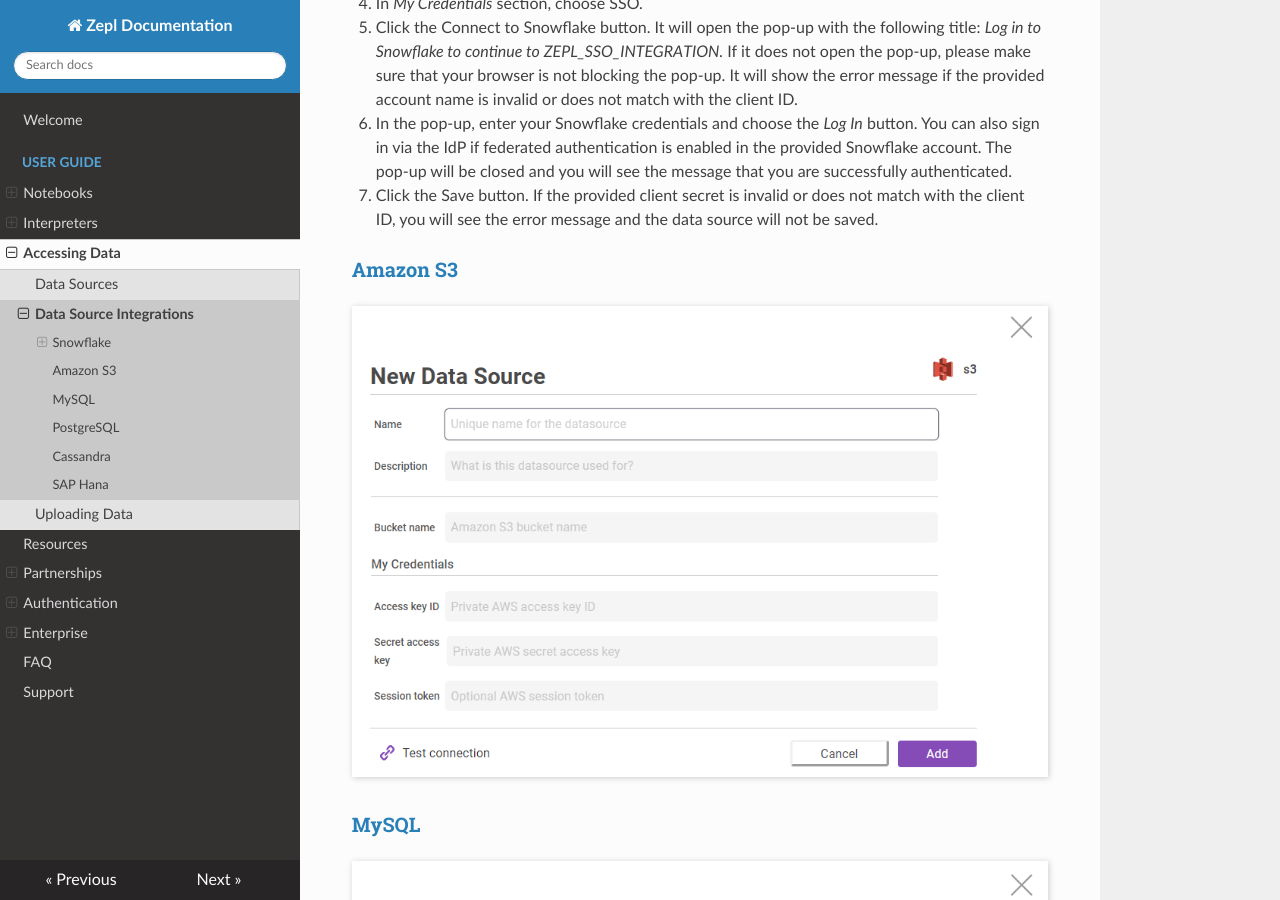
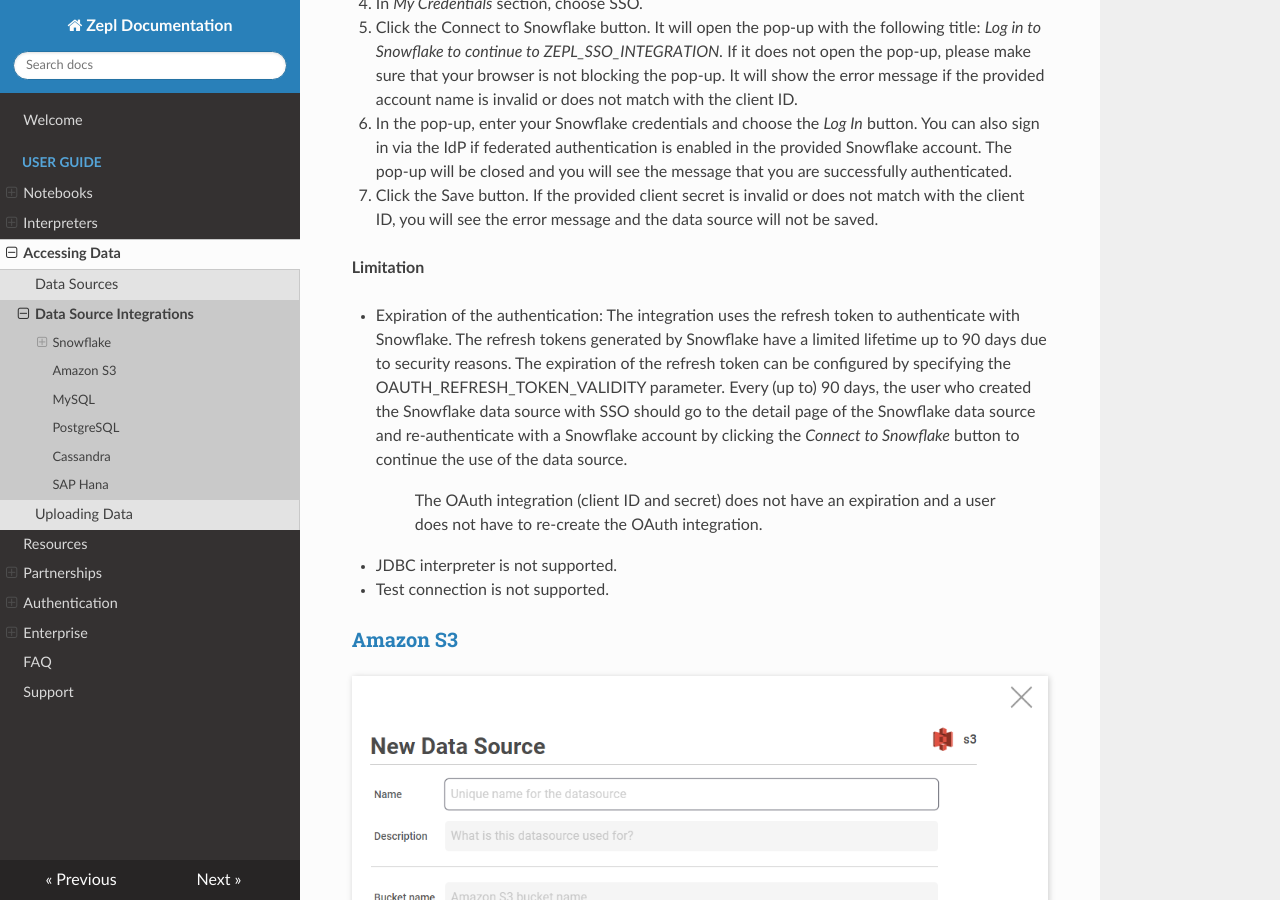
Before and after one commit to ZEPL/zepl-documentation, an MkDocs documentation site: the page built from docs/guide/datasource/datasource_integration.md, in a window 1280 px wide and 900 px high, scrolled down 3734 px. Built offline with MkDocs 1.6.1, drawn with Linux system fonts in a browser that asks for light colours; nearby versions of some CDN libraries.

Commit message:
Add limitation

```diff
--- a/docs/guide/datasource/datasource_integration.md
+++ b/docs/guide/datasource/datasource_integration.md
@@ -75,6 +75,14 @@
 
 7. Click the Save button. If the provided client secret is invalid or does not match with the client ID, you will see the error message and the data source will not be saved.
 
+**Limitation**
+
+* Expiration of the authentication: The integration uses the refresh token to authenticate with Snowflake. The refresh tokens generated by Snowflake have a limited lifetime up to 90 days due to security reasons. The expiration of the refresh token can be configured by specifying the OAUTH_REFRESH_TOKEN_VALIDITY parameter. Every (up to) 90 days, the user who created the Snowflake data source with SSO should go to the detail page of the Snowflake data source and re-authenticate with a Snowflake account by clicking the _Connect to Snowflake_ button to continue the use of the data source.
+> The OAuth integration (client ID and secret) does not have an expiration and a user does not have to re-create the OAuth integration.
+
+* JDBC interpreter is not supported.
+* Test connection is not supported.
+
 
 ### Amazon S3
 <img src="../../../img/datasource/s3_create_popup.png" class="image-box img-100" />
```
